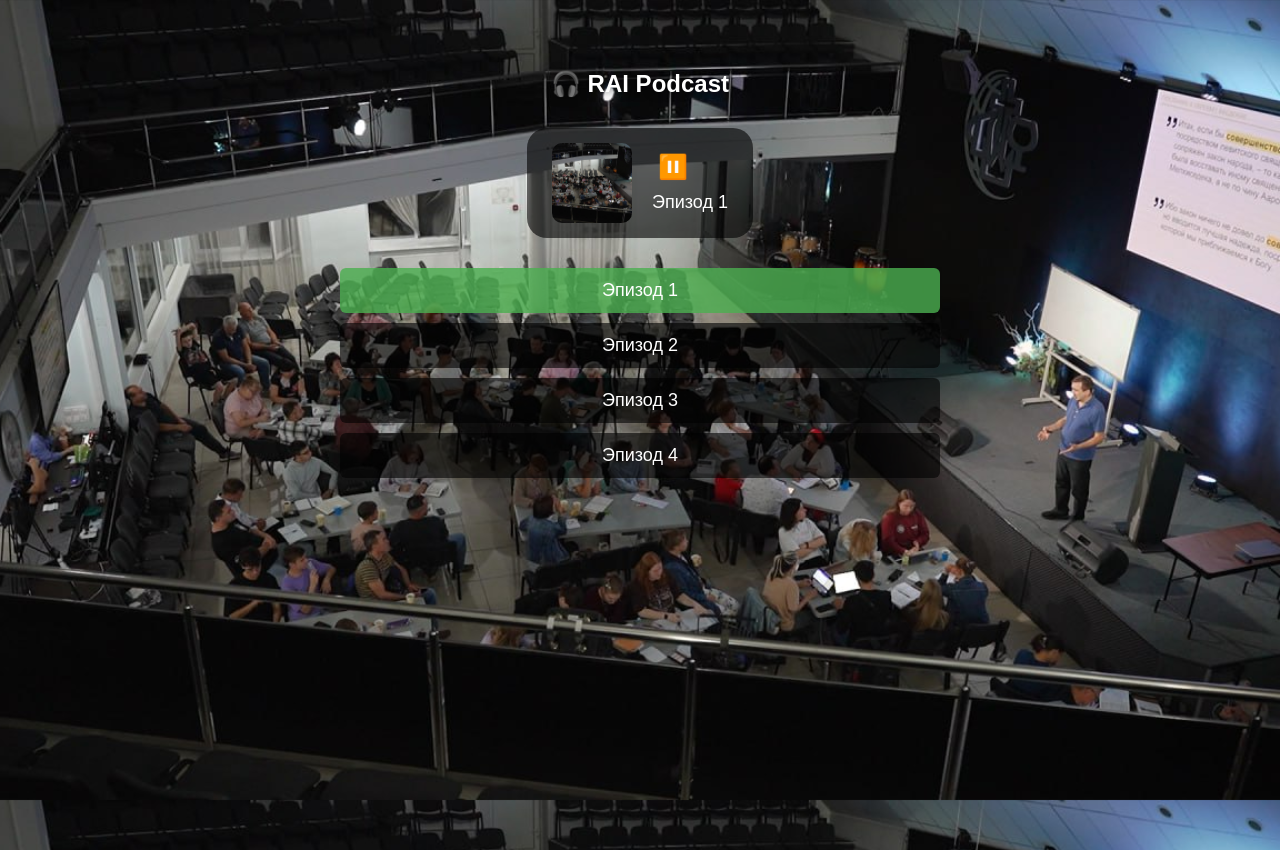
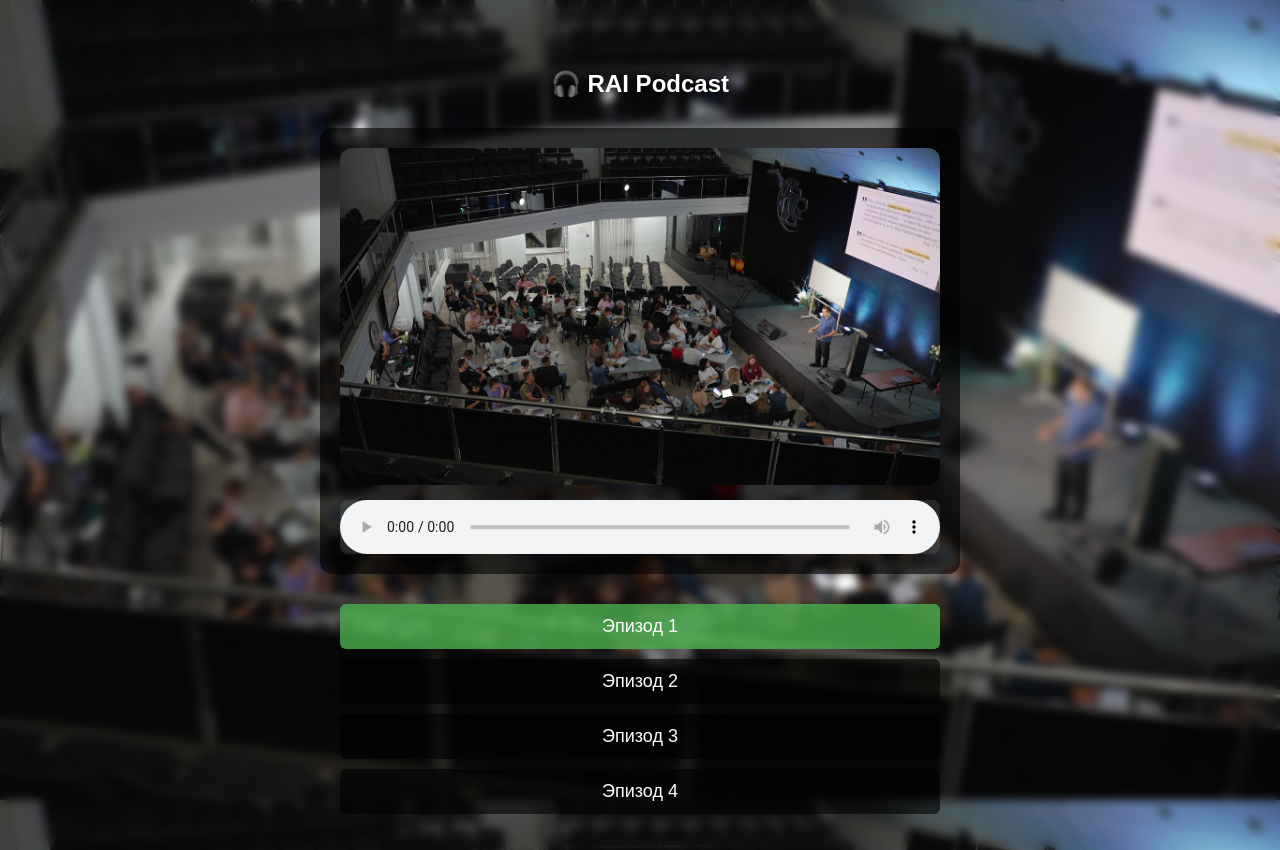
Before and after one commit to rom-kor/ibotak, a plain HTML site: page index.html in a window 1280 px wide. Drawn offline with Linux system fonts and the light colour scheme.

Commit message:
Update index.html

```diff
--- a/index.html
+++ b/index.html
@@ -16,39 +16,26 @@
       align-items: center;
       min-height: 100vh;
       padding-top: 50px;
+      backdrop-filter: blur(5px);
     }
     h2 { text-shadow: 0 0 10px rgba(0,0,0,0.7); margin-bottom: 30px; }
-    .custom-player {
+    .player-container {
+      width: 90%;
+      max-width: 600px;
+      background: rgba(0,0,0,0.6);
+      padding: 20px;
+      border-radius: 12px;
       display: flex;
+      flex-direction: column;
       align-items: center;
-      gap: 20px;
-      background: rgba(0,0,0,0.6);
-      padding: 15px 25px;
-      border-radius: 20px;
       margin-bottom: 30px;
     }
-    .custom-player img {
-      width: 80px;
-      height: 80px;
-      border-radius: 10px;
-      object-fit: cover;
+    audio {
+      width: 100%;
+      margin-top: 15px;
+      border-radius: 8px;
+      background: rgba(255,255,255,0.1);
     }
-    .controls {
-      display: flex;
-      flex-direction: column;
-      gap: 10px;
-      align-items: flex-start;
-    }
-    .controls button {
-      font-size: 24px;
-      background: none;
-      border: none;
-      color: #4caf50;
-      cursor: pointer;
-      transition: transform 0.2s;
-    }
-    .controls button:hover { transform: scale(1.2); }
-    .controls span { font-size: 18px; }
     ul {
       list-style: none;
       padding: 0;
@@ -76,15 +63,10 @@
 
   <h2>🎧 RAI Podcast</h2>
 
-  <div class="custom-player">
-    <img src="cover.jpg" alt="Обложка">
-    <div class="controls">
-      <button id="playPause">▶️</button>
-      <span id="nowPlaying">Эпизод 1</span>
-    </div>
+  <div class="player-container">
+    <img src="cover.jpg" alt="Обложка" style="width:100%; border-radius:12px; object-fit:cover;">
+    <audio id="player" controls></audio>
   </div>
-
-  <audio id="player"></audio>
 
   <ul id="episodeList">
     <li data-src="episode1.mp3" class="active">Эпизод 1</li>
@@ -95,8 +77,6 @@
 
   <script>
     const player = document.getElementById('player');
-    const playPause = document.getElementById('playPause');
-    const nowPlaying = document.getElementById('nowPlaying');
     const episodes = document.querySelectorAll('#episodeList li');
 
     const KEY_PREFIX = 'podcast_pos_';
@@ -109,7 +89,6 @@
       episodes.forEach(e => e.classList.remove('active'));
       episode.classList.add('active');
 
-      nowPlaying.textContent = episode.textContent;
       localStorage.setItem(LAST_EP_KEY, src);
 
       const saved = localStorage.getItem(KEY_PREFIX + src);
@@ -118,7 +97,6 @@
       }, { once: true });
 
       player.play();
-      playPause.textContent = '⏸️';
     }
 
     // Загрузка последнего эпизода
@@ -133,17 +111,6 @@
       episode.addEventListener('click', () => loadEpisode(episode));
     });
 
-    // Кнопка Play/Pause
-    playPause.addEventListener('click', () => {
-      if (player.paused) {
-        player.play();
-        playPause.textContent = '⏸️';
-      } else {
-        player.pause();
-        playPause.textContent = '▶️';
-      }
-    });
-
     // Сохраняем прогресс
     player.addEventListener('timeupdate', () => {
       localStorage.setItem(KEY_PREFIX + player.src.split('/').pop(), player.currentTime);
```
